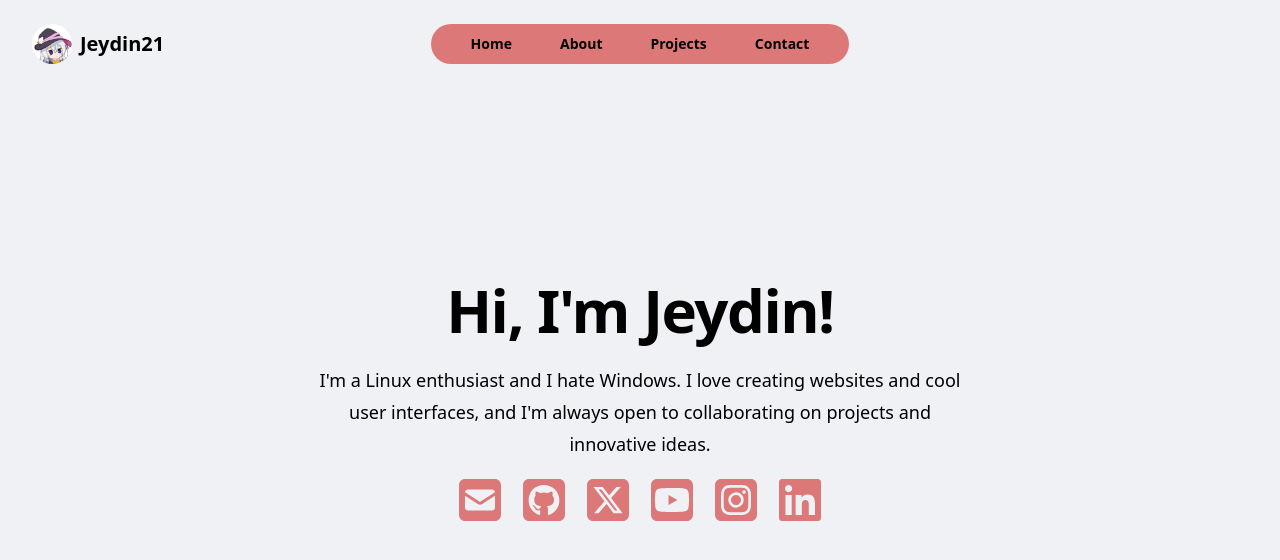
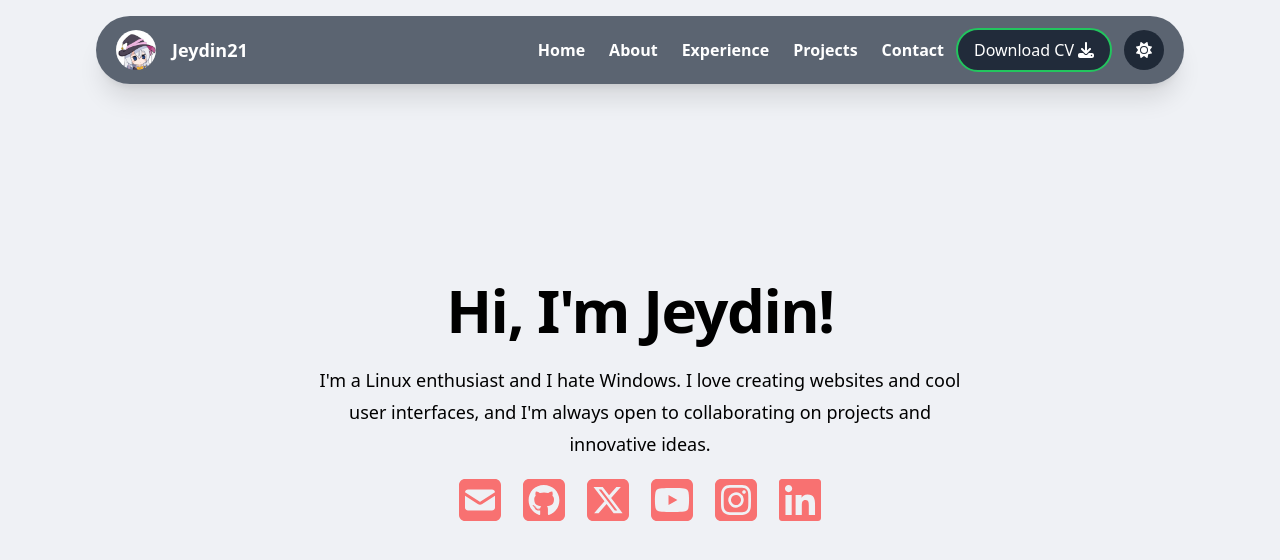
Before and after one commit to Jeydin21/Website, a Next.js app: page /landing in a window 1280 px wide. Shown: the top 560 px of the page. Built offline with nearby package versions, Linux system fonts and the light colour scheme.

Commit message:
Worked on navbar and changed website theme

```diff
--- a/components/buttons/ButtonsContainer.tsx
+++ b/components/buttons/ButtonsContainer.tsx
@@ -2,7 +2,7 @@ import { FaSquareXTwitter, FaSquareEnvelope, FaSquareGithub, FaSquareInstagram,
 
 export default function ButtonsContainer() {
   return (
-    <div className="flex flex-row justify-center text-light-buttons dark:text-dark-buttons">
+    <div className="flex flex-row justify-center text-red-400 dark:text-red-300">
       <a className="no-underline" target="_blank" href="mailto:jeydin@j21.dev">
         <div className="p-2 duration-300 text-[3em] hover:-translate-y-2 hover:rotate-6" aria-hidden="true"
           title="Email">
--- a/components/layout/Header.tsx
+++ b/components/layout/Header.tsx
@@ -1,5 +1,5 @@
-import { Dialog, DialogPanel } from '@headlessui/react'
-import { Bars3Icon, XMarkIcon } from '@heroicons/react/24/outline'
+import Link from 'next/link'
+import { FaDownload, FaSun } from 'react-icons/fa6'
 
 interface HeaderProps {
   navigation: { name: string, href: string }[]
@@ -7,80 +7,80 @@ interface HeaderProps {
   setMobileMenuOpen: (open: boolean) => void
 }
 
-export default function Header({ navigation, mobileMenuOpen, setMobileMenuOpen }: HeaderProps) {
+export default function Header({ mobileMenuOpen, setMobileMenuOpen }: HeaderProps) {
   return (
-    <>
-      <header className="absolute inset-x-0 top-0 z-50">
-        <nav aria-label="Global" className="flex items-center justify-between p-6 lg:px-8">
-          <div className="flex lg:flex-1">
-          <a href="#" className="flex items-center">
-              <span className="sr-only">Jeydin21</span>
+    <nav className="fixed top-4 left-1/2 transform -translate-x-1/2 bg-gray-600 bg-opacity-90 text-white shadow-xl rounded-full py-3 px-5 z-50 w-[85%] max-w-8xl backdrop-blur-sm">
+      <div className="flex justify-between items-center">
+        {/* Left section (Logo and name) */}
+        <div className="flex items-center space-x-4">
           <img
-                alt=""
             src="/favicon.png"
-                className="h-10 w-auto rounded-full"
+            alt="Profile"
+            className="w-10 h-10 rounded-full"
           />
-              <span className="ml-2 text-xl font-semibold leading-6 text-light-text dark:text-dark-text">Jeydin21</span>
-            </a>
+          <span className="text-lg font-extrabold">Jeydin21</span>
         </div>
-          <div className="flex lg:hidden">
+
+        {/* Right section (Links, CV button, and Language button) */}
+        <div className="flex items-center space-x-3">
+          {/* Navigation links */}
+          <div className="hidden md:flex space-x-6 font-extrabold">
+            <Link href="/" title='Home' className="hover:text-green-500">Home</Link>
+            <Link href="/about" title='About' className="hover:text-green-500">About</Link>
+            <Link href="/experience" title='Experience' className="hover:text-green-500">Experience</Link>
+            <Link href="/projects" title='Projects' className="hover:text-green-500">Projects</Link>
+            <Link href="/contact" title='Contact' className="hover:text-green-500">Contact</Link>
+          </div>
+
+          {/* CV Download button */}
+          <Link
+            className='flex flex-row items-center border-2 border-green-500 bg-gray-800/95 text-white px-4 py-2 rounded-full'
+            href="/Resume.pdf"
+            title='Download CV'
+          >
+            <p className="hidden md:block">Download CV</p>
+            <span className='ml-1'><i><FaDownload /></i></span>
+          </Link>
+
+          {/* Language button */}
+          <button title='Toggle theme' className="p-3 bg-gray-800 hover:bg-gray-700 rounded-full">
+            <span><i className='w-5 h-5'><FaSun /></i></span>
+          </button>
+
+          {/* Mobile menu button */}
           <button
-              type="button"
-              onClick={() => setMobileMenuOpen(true)}
-              className="-m-2.5 inline-flex items-center justify-center rounded-md p-2.5 text-light-text dark:text-dark-text"
+            onClick={() => setMobileMenuOpen(!mobileMenuOpen)}
+            className="md:hidden text-gray-300 hover:text-white focus:outline-none"
           >
-              <span className="sr-only">Open main menu</span>
-              <Bars3Icon aria-hidden="true" className="h-6 w-6" />
+            <svg
+              className="w-6 h-6"
+              fill="none"
+              stroke="currentColor"
+              viewBox="0 0 24 24"
+              xmlns="http://www.w3.org/2000/svg"
+            >
+              <path
+                strokeLinecap="round"
+                strokeLinejoin="round"
+                strokeWidth="2"
+                d={mobileMenuOpen ? 'M6 18L18 6M6 6l12 12' : 'M4 6h16M4 12h16m-7 6h7'}
+              />
+            </svg>
           </button>
         </div>
-          <div className="hidden lg:flex lg:gap-x-12 dark:border dark:border-dark-highlight px-10 py-2 rounded-full bg-light-buttons dark:bg-gray-800">
-            {navigation.map((item) => (
-              <a key={item.name} href={item.href} className="text-sm font-semibold leading-6 transition-all text-light-text dark:text-dark-text hover:text-light-text/30 dark:hover:text-dark-text/50">
-                {item.name}
-              </a>
-            ))}
       </div>
-          <div className="hidden lg:flex lg:flex-1 lg:justify-end" />
-        </nav>
-        <Dialog open={mobileMenuOpen} onClose={setMobileMenuOpen} className="lg:hidden">
-          <div className="fixed inset-0 z-50" />
-          <DialogPanel className="fixed inset-y-0 right-0 z-50 w-full overflow-y-auto bg-light-background/95 dark:bg-dark-background/95 px-6 py-6 sm:max-w-sm sm:ring-1 sm:ring-slate-500 dark:sm:ring-slate-700">
-            <div className="flex items-center justify-between">
-              <a href="#" className="-m-1.5 p-1.5">
-                <span className="sr-only">Jeydin21</span>
-                <img
-                  alt=""
-                  src="/favicon.png"
-                  className="h-8 w-auto rounded-full"
-                />
-              </a>
-              <button
-                type="button"
-                onClick={() => setMobileMenuOpen(false)}
-                className="-m-2.5 rounded-md p-2.5 text-light-text dark:text-dark-text"
-              >
-                <span className="sr-only">Close menu</span>
-                <XMarkIcon aria-hidden="true" className="h-6 w-6" />
-              </button>
-            </div>
-            <div className="mt-6 flow-root">
-              <div className="-my-6 divide-y divide-gray-500/10">
-                <div className="space-y-2 py-6">
-                  {navigation.map((item) => (
-                    <a
-                      key={item.name}
-                      href={item.href}
-                      className="-mx-3 block rounded-lg px-3 py-2 text-base font-semibold leading-7 text-light-text dark:text-dark-text hover:bg-gray-50"
-                    >
-                      {item.name}
-                    </a>
-                  ))}
+
+      {/* Mobile menu */}
+      {mobileMenuOpen && (
+        <div className="md:hidden mt-4 rounded-lg bg-gray-800 bg-opacity-90 py-2 px-4">
+          <div className="space-y-1">
+            <Link href="/about" className="block text-gray-300 hover:text-white">About</Link>
+            <Link href="/experience" className="block text-gray-300 hover:text-white">Experience</Link>
+            <Link href="/projects" className="block text-gray-300 hover:text-white">Projects</Link>
+            <Link href="/contact" className="block text-gray-300 hover:text-white">Contact</Link>
           </div>
         </div>
-            </div>
-          </DialogPanel>
-        </Dialog>
-      </header>
-    </>
-  )
-}
+      )}
+    </nav>
+  );
+};
--- a/components/sections/About.tsx
+++ b/components/sections/About.tsx
@@ -1,6 +1,6 @@
 export default function About() {
   return (
-    <div className="bg-light-background dark:bg-dark-background h-screen relative isolate px-6 pt-14 lg:px-8">
+    <div className="bg-light-background dark:bg-dark-background2 h-screen relative isolate px-6 pt-14 lg:px-8">
     </div>
   );
 }
--- a/components/sections/Hero.tsx
+++ b/components/sections/Hero.tsx
@@ -5,10 +5,10 @@ export default function Hero() {
     <div className="bg-light-background dark:bg-dark-background h-screen relative isolate px-6 pt-14 lg:px-8">
       <div className="mx-auto max-w-2xl py-32 sm:py-48 lg:py-56">
         <div className="text-center">
-          <h1 className="text-balance text-4xl font-bold tracking-tight text-light-text dark:text-dark-text sm:text-6xl">
+          <h1 className="text-balance text-4xl font-bold tracking-tight text-black dark:text-white sm:text-6xl">
             Hi, I'm Jeydin!
           </h1>
-          <p className="mt-6 text-lg leading-8 text-light-text dark:text-dark-text mb-2">
+          <p className="mt-6 text-lg leading-8 text-black dark:text-white mb-2">
             I'm a Linux enthusiast and I hate Windows. I love creating websites and cool user interfaces, and I'm always open to collaborating on projects and innovative ideas.
           </p>
           <ButtonsContainer />
--- a/tailwind.config.ts
+++ b/tailwind.config.ts
@@ -10,10 +10,11 @@ const config: Config = {
     extend: {
       colors: {
         dark: {
-          background: '#1e1e2e',
-          text: '#cdd6f4',
+          background: '#2D2E32',
+          background2: '#25262A',
+          text: '#B3A595',
           buttons: '#f2cdcd',
-          highlight: '#42474f'
+          highlight: '#33A652'
         },
         light: {
           background: '#eff1f5',
```
Also changed, not shown: 1 other file (tests, documents, lock files or other folders). Lines whose indentation alone changed are shown as unchanged.
